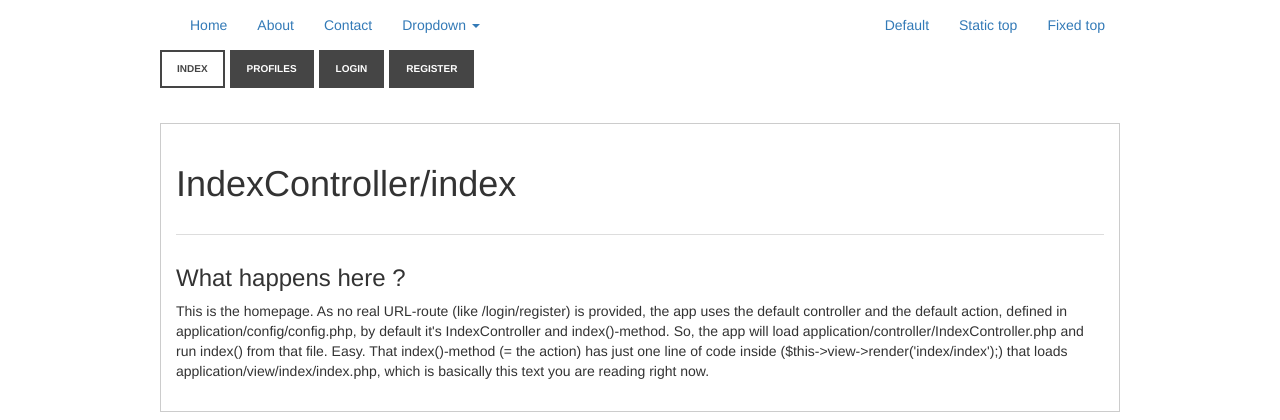
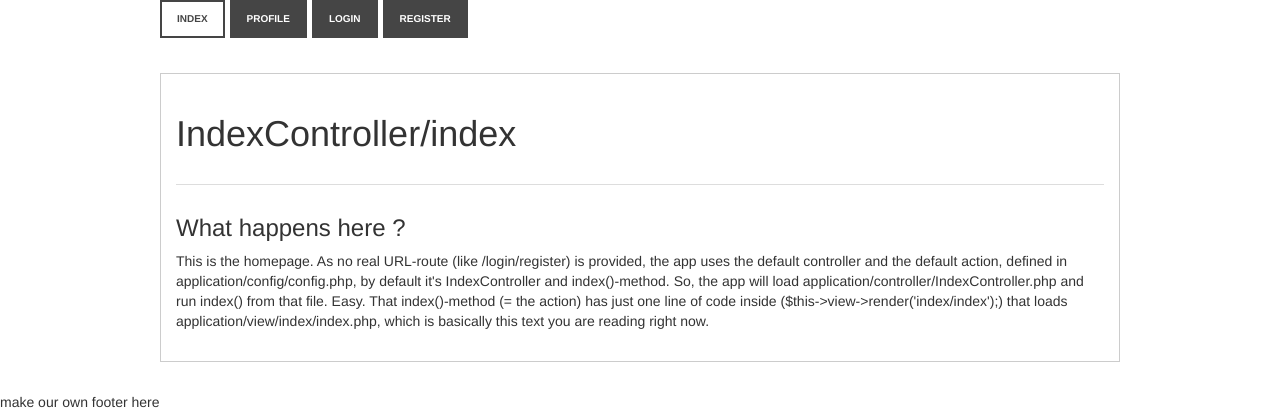
Before and after one commit to morashid92/Huge, a PHP site: page / in a window 1280 px wide. Shown: the top 420 px of the page. Run offline with PHP 8.4, Linux system fonts and the light colour scheme; some libraries are stand-ins or nearby versions.

Commit message:
Add Routes and Update ReadME

```diff
--- a/application/view/_templates/header.php
+++ b/application/view/_templates/header.php
@@ -18,42 +18,17 @@
 
         <!-- logo -->
 
-        <div id="navbar" class="navbar-collapse collapse">
-            <ul class="nav navbar-nav">
-              <li class="active"><a href="#">Home</a></li>
-              <li><a href="#">About</a></li>
-              <li><a href="#">Contact</a></li>
-              <li class="dropdown">
-                <a href="#" class="dropdown-toggle" data-toggle="dropdown" role="button" aria-haspopup="true" aria-expanded="false">Dropdown <span class="caret"></span></a>
-                <ul class="dropdown-menu">
-                  <li><a href="#">Action</a></li>
-                  <li><a href="#">Another action</a></li>
-                  <li><a href="#">Something else here</a></li>
-                  <li role="separator" class="divider"></li>
-                  <li class="dropdown-header">Nav header</li>
-                  <li><a href="#">Separated link</a></li>
-                  <li><a href="#">One more separated link</a></li>
-                </ul>
-              </li>
-            </ul>
-            <ul class="nav navbar-nav navbar-right">
-              <li class="active"><a href="./">Default <span class="sr-only">(current)</span></a></li>
-              <li><a href="../navbar-static-top/">Static top</a></li>
-              <li><a href="../navbar-fixed-top/">Fixed top</a></li>
-            </ul>
-          </div>
-
         <!-- navigation -->
         <ul class="navigation">
             <li <?php if (View::checkForActiveController($filename, "index")) { echo ' class="active" '; } ?> >
                 <a href="<?php echo Config::get('URL'); ?>index/index">Index</a>
             </li>
             <li <?php if (View::checkForActiveController($filename, "profile")) { echo ' class="active" '; } ?> >
-                <a href="<?php echo Config::get('URL'); ?>profile/index">Profiles</a>
+                <a href="<?php echo Config::get('URL'); ?>profile/index">Profile</a>
             </li>
             <?php if (Session::userIsLoggedIn()) { ?>
-                <li <?php if (View::checkForActiveController($filename, "dashboard")) { echo ' class="active" '; } ?> >
-                    <a href="<?php echo Config::get('URL'); ?>dashboard/index">Dashboard</a>
+                <li <?php if (View::checkForActiveController($filename, "route")) { echo ' class="active" '; } ?> >
+                    <a href="<?php echo Config::get('URL'); ?>route/index">Routes</a>
                 </li>
                 <li <?php if (View::checkForActiveController($filename, "note")) { echo ' class="active" '; } ?> >
                     <a href="<?php echo Config::get('URL'); ?>note/index">My Notes</a>
--- /dev/null
+++ b/application/view/route/index.php
@@ -0,0 +1 @@
+<p> Routes will go in here </p>
```
Also changed, not shown: application/controller/RouteController.php (added, +10 -0 lines), README.md, application/model/RouteModel.php (added).
